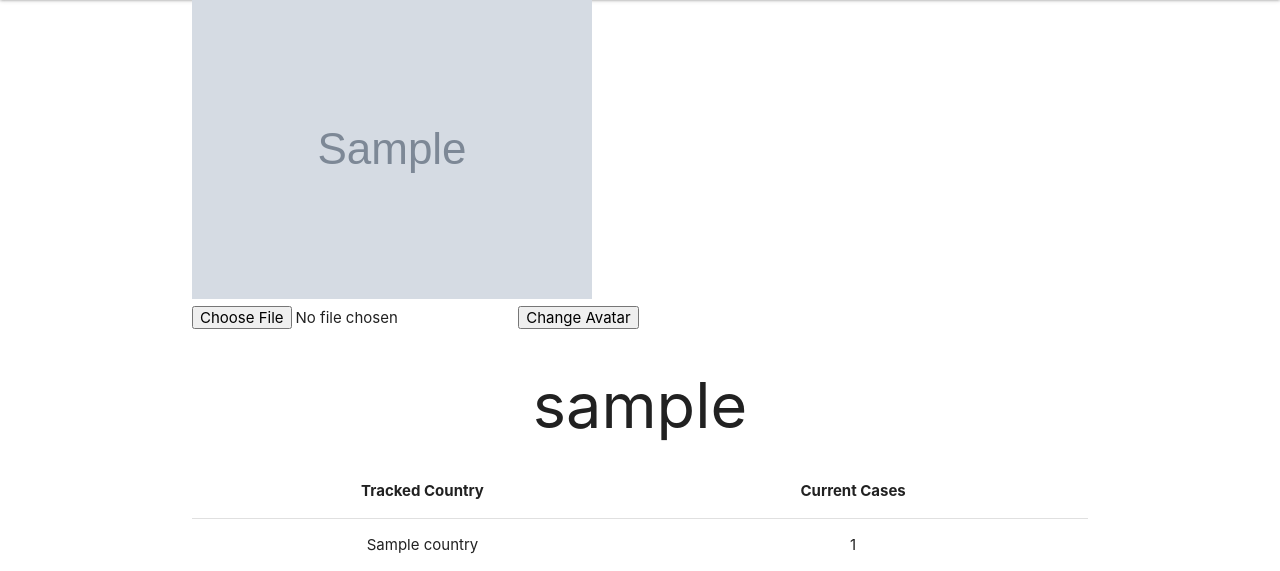
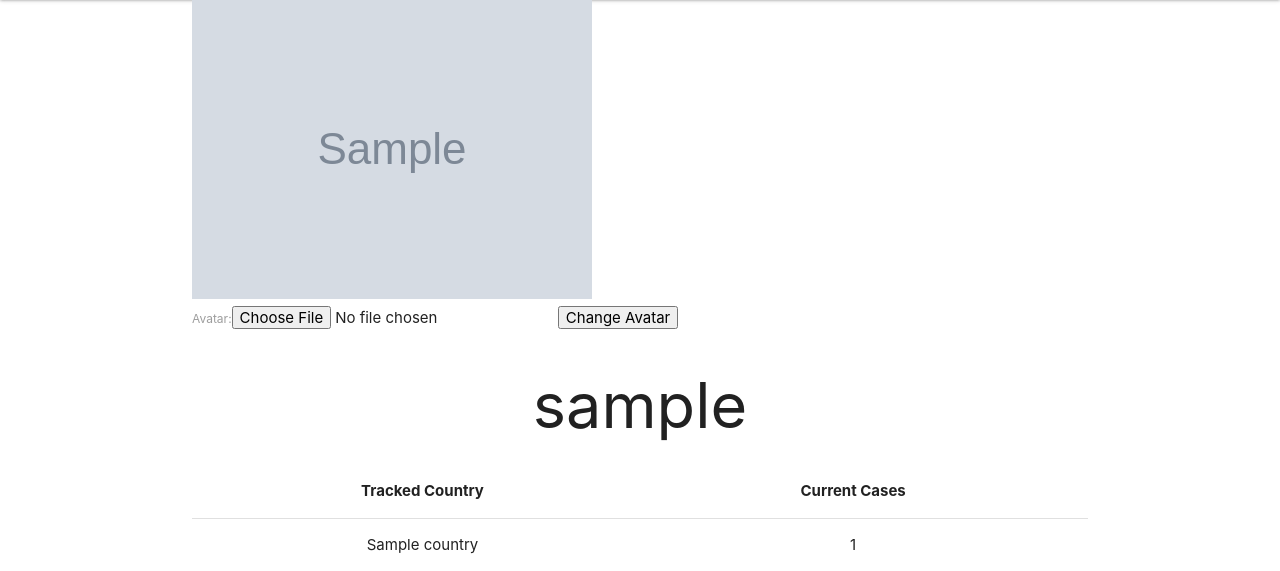
Before and after one commit to fastlane27/corona_chasers, a Django app: page /profiles/1/ in a window 1280 px wide. Shown: the part 65-636 px from the top of the page. Run offline with Django 3.2, Linux system fonts and the light colour scheme; tables that the repository leaves empty hold one stand-in row (values such as "Sample post"); grey boxes marked "Sample" are stand-in pictures.

Commit message:
limit file size

```diff
--- a/main_app/forms.py
+++ b/main_app/forms.py
@@ -1,9 +1,10 @@
 from django import forms
-from django.forms import ModelForm
+from django.forms import ModelForm, Form
 from django.contrib.auth.forms import UserCreationForm
 from django.contrib.auth.models import User
 from .models import Profile, Comment
 from .utils import upload_file
+from .fields import RestrictedImageField
 
 
 class RegistrationForm(UserCreationForm):
@@ -14,8 +15,8 @@ class RegistrationForm(UserCreationForm):
         fields = ('username', 'password1', 'password2', 'avatar')
 
     def save(self, commit=True):
-        user = super(RegistrationForm, self).save(commit=True)
-        avatar_file = self.files.get('avatar')
+        user = super(RegistrationForm, self).save()
+        avatar_file = self.cleaned_data.get('avatar')
         avatar_url = ''
         if avatar_file:
             avatar_url = upload_file(avatar_file)
@@ -28,3 +29,12 @@ class CommentForm(ModelForm):
     class Meta:
         model = Comment
         fields = ('content',)
+
+
+class AvatarForm(Form):
+    avatar = RestrictedImageField(max_upload_size=256000)
+
+    def save(self):
+        avatar_file = self.cleaned_data.get('avatar')
+        avatar_url = upload_file(avatar_file)
+        return avatar_url
--- a/main_app/templates/main_app/profiles_detail.html
+++ b/main_app/templates/main_app/profile_detail.html
@@ -3,9 +3,9 @@
 
 <img src="{{ profile_user.profile.avatar }}">
 
-<form action="{% url 'update_avatar' profile_user.id %}" enctype="multipart/form-data" method="post">
+<form action="{% url 'update_avatar' %}" enctype="multipart/form-data" method="post">
   {% csrf_token %}
-  <input type="file" name="pic" required>
+  {{ avatar_form }}
   <input type="submit" value="Change Avatar">
 </form>
 
--- a/main_app/urls.py
+++ b/main_app/urls.py
@@ -14,5 +14,5 @@ urlpatterns = [
     path('countries/<int:pk>/provinces/', views.ProvinceList.as_view(), name='provinces_index'),
     path('profiles/', views.ProfileList.as_view(), name='profiles_index'),
     path('profiles/<int:user_id>/', views.profiles_detail, name='profiles_detail'),
-    path('profiles/<int:user_id>/update_avatar', views.update_avatar, name='update_avatar'),
+    path('profiles/update_avatar/', views.update_avatar, name='update_avatar'),
 ]
--- a/main_app/views.py
+++ b/main_app/views.py
@@ -1,13 +1,13 @@
-from datetime import datetime
+from datetime import datetime, timezone
 from django.shortcuts import render, redirect
 from django.contrib.auth import login
 from django.contrib.auth.decorators import login_required
 from django.contrib.auth.models import User
 from django.views.generic import ListView, DetailView
-from .forms import RegistrationForm, CommentForm
+from .forms import RegistrationForm, CommentForm, AvatarForm
 from .models import Global, Country, Province, Comment, Profile
 from .scraper import pop_database
-from .utils import upload_file, delete_file
+from .utils import delete_file
 
 # pop_database()
 
@@ -56,28 +56,28 @@ def delete_comment(request, country_id, comment_id):
 def update_comment(request, country_id, comment_id):
     comment = Comment.objects.get(id=comment_id)
     if request.user.id == comment.created_by.id:
-        comment.content = request.POST['content']
+        comment.content = request.POST.get('content')
         comment.save()
     return redirect('countries_detail', pk=country_id)
 
 
 def profiles_detail(request, user_id):
     user = User.objects.get(id=user_id)
-    return render(request, 'main_app/profiles_detail.html', {'profile_user': user})
+    avatar_form = AvatarForm()
+    return render(request, 'main_app/profile_detail.html', {'profile_user': user, 'avatar_form': avatar_form})
 
 
 @login_required
-def update_avatar(request, user_id):
-    try:
+def update_avatar(request):
+    form = AvatarForm(request.POST, request.FILES)
+    if form.is_valid():
         profile = Profile.objects.get(user_id=request.user.id)
         delete_file(profile.avatar)
-        avatar_file = request.FILES['pic']
-        new_avatar = upload_file(avatar_file)
-        profile.avatar = new_avatar
+        profile.avatar = form.save()
         profile.save()
-    except:
-        pass
-    return redirect('profiles_detail', user_id=user_id)
+    else:
+        print('Image file must be 250 kB or less')
+    return redirect('profiles_detail', user_id=request.user.id)
 
 
 @login_required
```
Also changed, not shown: main_app/fields.py (added, +22 -0 lines).
